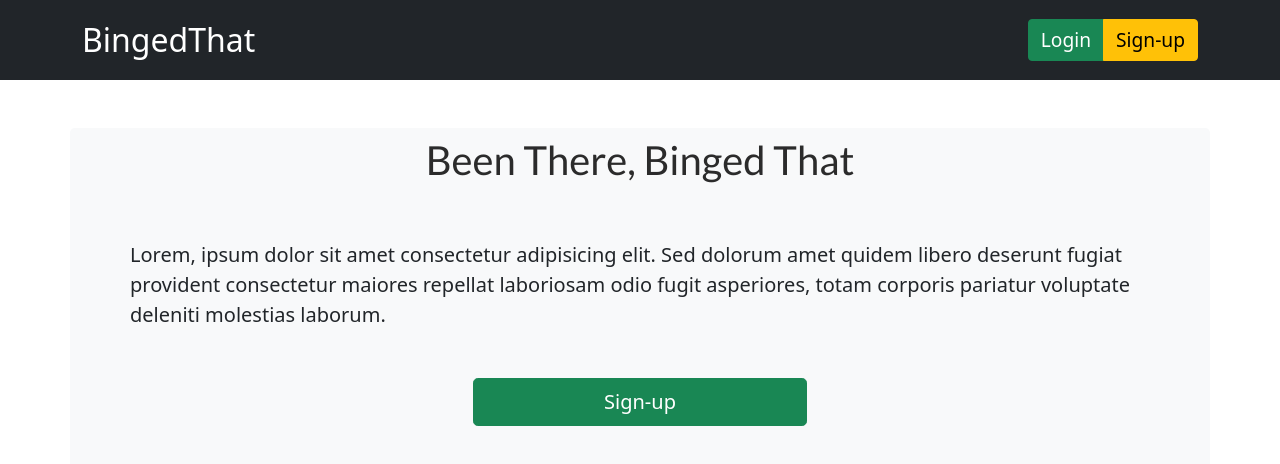
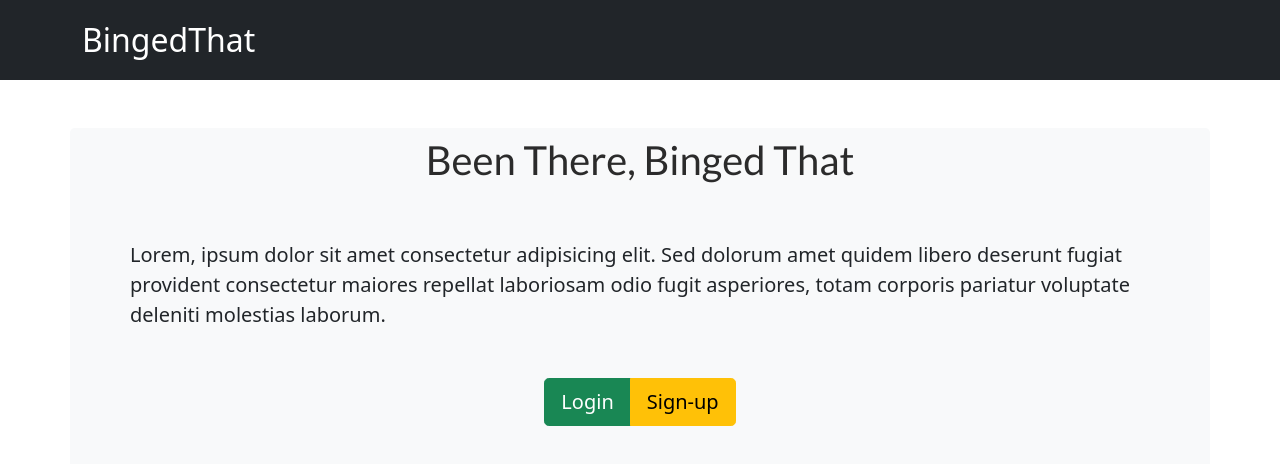
Before and after one commit to Mojtaba-NikAeen/binge, a Next.js app: page / in a window 1280 px wide. Shown: the top 464 px of the page. Built offline with nearby package versions, Linux system fonts and the light colour scheme; no server answers.

Commit message:
login btn in hero

```diff
--- a/components/navbar.tsx
+++ b/components/navbar.tsx
@@ -5,16 +5,16 @@ import classes from './navbar.module.css'
 const NavBar = () => {
   const { status } = useSession()
 
-  const unAuth = (
-    <div className='btn-group'>
-      <Link href={'/auth/login'}>
-        <a className='btn btn-success'>Login</a>
-      </Link>
-      <Link href={'/auth/signup'}>
-        <a className='btn btn-warning'>Sign-up</a>
-      </Link>
-    </div>
-  )
+  // const unAuth = (
+  //   <div className='btn-group'>
+  //     <Link href={'/auth/login'}>
+  //       <a className='btn btn-success'>Login</a>
+  //     </Link>
+  //     <Link href={'/auth/signup'}>
+  //       <a className='btn btn-warning'>Sign-up</a>
+  //     </Link>
+  //   </div>
+  // )
 
   const auth = (
     <div className='btn-group'>
@@ -33,7 +33,7 @@ const NavBar = () => {
         <Link href={'/'}>
           <a className={`navbar-brand ${classes.logo}`}>BingedThat</a>
         </Link>
-        {status === 'unauthenticated' ? unAuth : auth}
+        {status === 'authenticated' && auth}
       </div>
     </nav>
   )
--- a/pages/index.tsx
+++ b/pages/index.tsx
@@ -19,14 +19,22 @@ const Home = () => {
           totam corporis pariatur voluptate deleniti molestias laborum.
         </p>
         {status === 'unauthenticated' && (
-          <Link href={'/auth/signup'}>
-            <a
-              className='btn btn-lg btn-success mx-auto'
-              style={{ display: 'block', width: '30%' }}
-            >
-              Sign-up
-            </a>
-          </Link>
+          <div className='btn-group btn-group-lg center d-block'>
+            <Link href={'/auth/login'}>
+              <a className='btn btn-success'>Login</a>
+            </Link>
+            <Link href={'/auth/signup'}>
+              <a className='btn btn-warning'>Sign-up</a>
+            </Link>
+          </div>
+          // <Link href={'/auth/signup'}>
+          //   <a
+          //     className='btn btn-lg btn-success mx-auto'
+          //     style={{ display: 'block', width: '30%' }}
+          //   >
+          //     Sign-up
+          //   </a>
+          // </Link>
         )}
       </main>
       {status === 'authenticated' && (
```
Also changed, not shown: pages/movies/[imdbId].tsx (+27 -2 lines).
